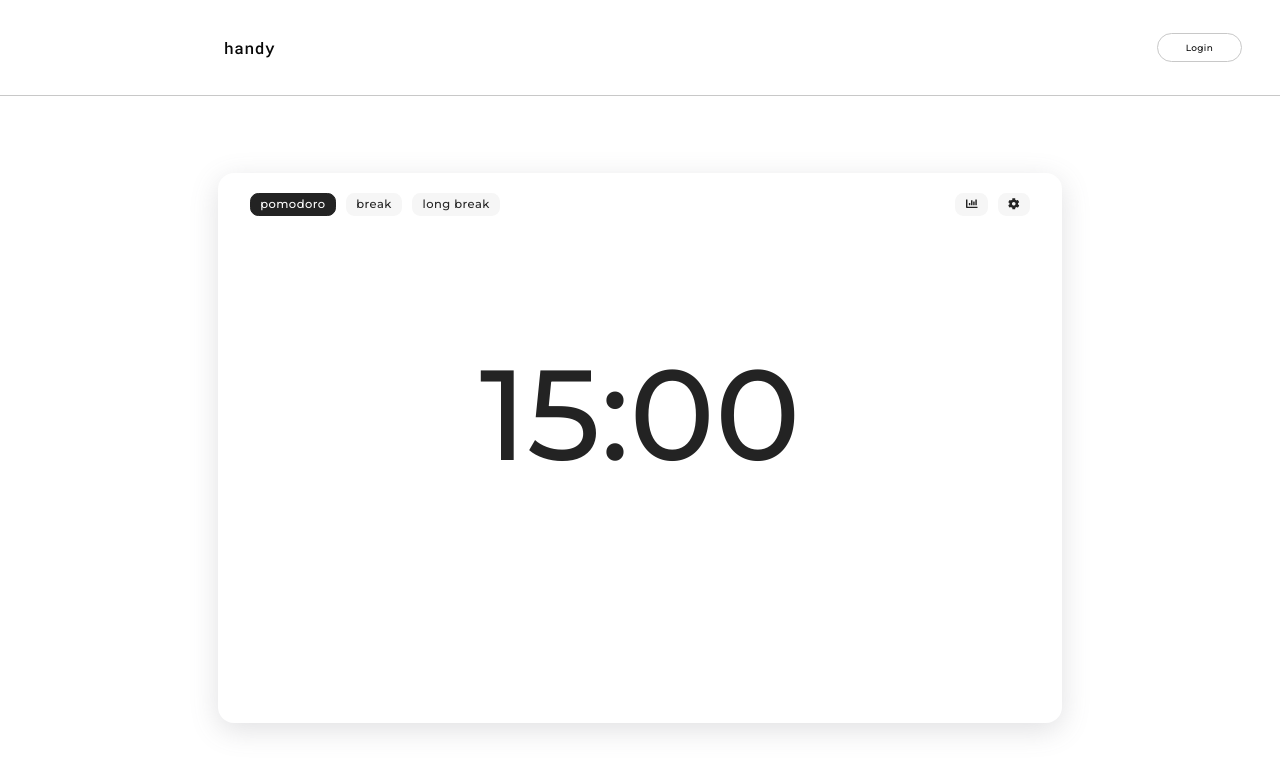
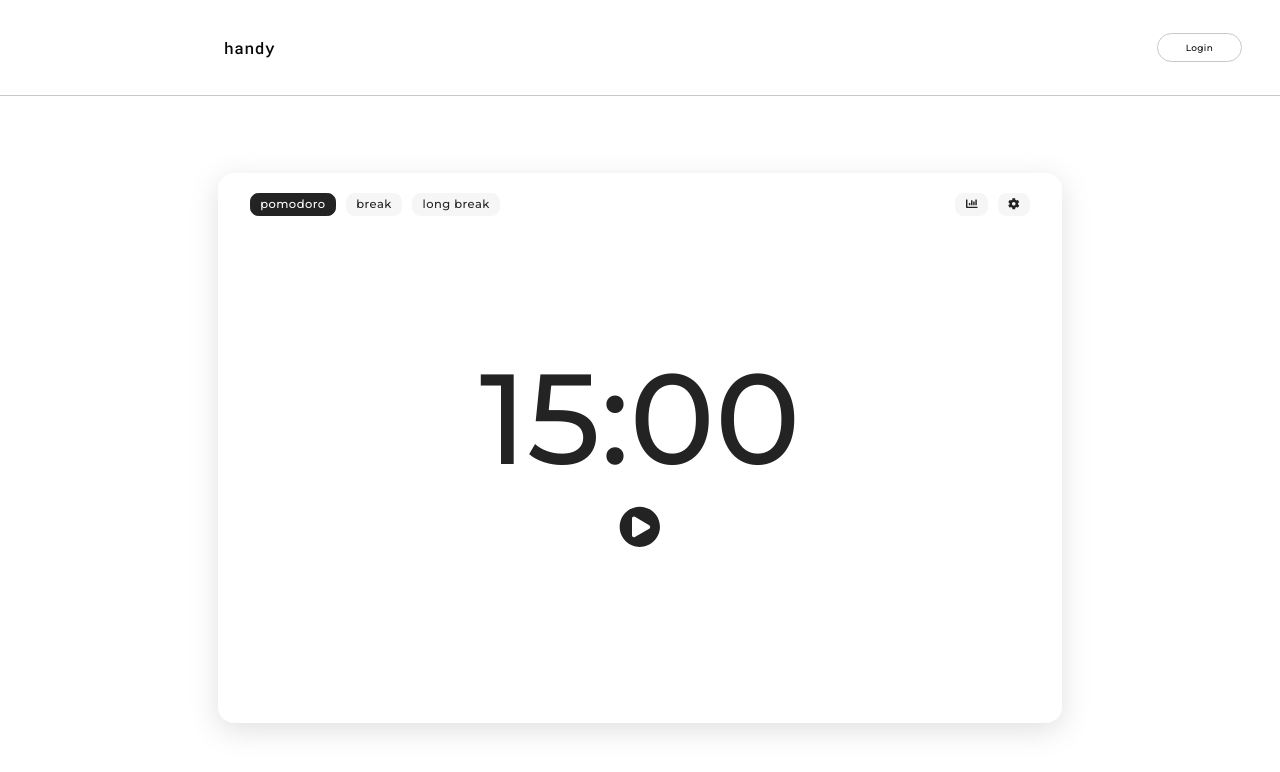
Before and after one commit to rabbykhairul/handy-front-end, a React (Create React App) app: page /util-services/pomodoro in a window 1280 px wide. Shown: the top 772 px of the page. Built offline with nearby package versions, Linux system fonts and the light colour scheme.

Commit message:
add timer control button to PomodoroClock component

```diff
--- a/src/components/utilServices/pomodoro/PomodoroClock.css
+++ b/src/components/utilServices/pomodoro/PomodoroClock.css
@@ -1,11 +1,27 @@
 .pomodoro-clock {
+  width: 100%;
+  height: 85%;
+  display: flex;
+  flex-direction: column;
+  align-items: center;
+  justify-content: center;
+  padding: 1.75vw 0 5.25vw 0;
+}
+
+.time-display,
+.clock-control {
   color: #232323;
+  width: 100%;
+  height: fit-content;
+  text-align: center;
+}
+
+.time-display {
   font-size: 10vw;
   font-weight: 500;
-  text-align: center;
-  width: 100%;
-  height: 65%;
-  display: flex;
-  align-items: center;
-  justify-content: center;
 }
+
+.clock-control {
+  font-size: 3.25vw;
+  padding-top: 0.5vw;
+}
--- a/src/components/utilServices/pomodoro/PomodoroClock.jsx
+++ b/src/components/utilServices/pomodoro/PomodoroClock.jsx
@@ -1,18 +1,39 @@
 import React from "react";
+import { FontAwesomeIcon } from "@fortawesome/react-fontawesome";
+import { faPlayCircle, faPauseCircle } from "@fortawesome/free-solid-svg-icons";
 import "./PomodoroClock.css";
 
 const PomodoroClock = (props) => {
-  const { milliSeconds } = props;
+  const { milliSeconds, runningStatus } = props;
 
   let seconds = Math.floor(Number(milliSeconds) / 1000);
   let minutes = Math.floor(seconds / 60);
   seconds = seconds - minutes * 60;
 
-  const minutesString = `0${minutes}`.slice(-2);
-  const secondsString = `0${seconds}`.slice(-2);
+  const renderTimeDisplay = () => {
+    const minutesString = `0${minutes}`.slice(-2);
+    const secondsString = `0${seconds}`.slice(-2);
+
+    return (
+      <div className="time-display">{`${minutesString}:${secondsString}`}</div>
+    );
+  };
+
+  const renderPlayButton = () => {
+    const playIcon = runningStatus ? faPauseCircle : faPlayCircle;
+
+    return (
+      <div className="clock-control">
+        <FontAwesomeIcon icon={playIcon} />
+      </div>
+    );
+  };
 
   return (
-    <div className="pomodoro-clock">{`${minutesString}:${secondsString}`}</div>
+    <div className="pomodoro-clock">
+      {renderTimeDisplay()}
+      {renderPlayButton()}
+    </div>
   );
 };
 
```
